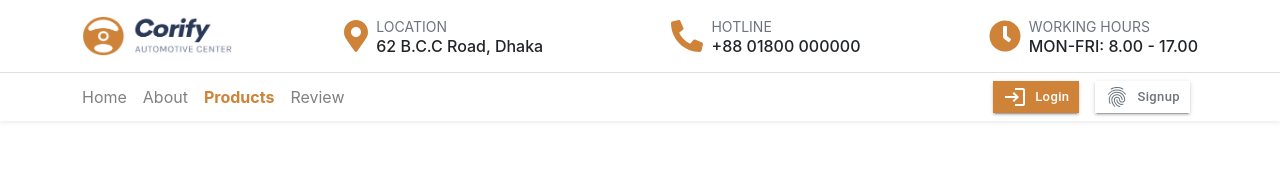
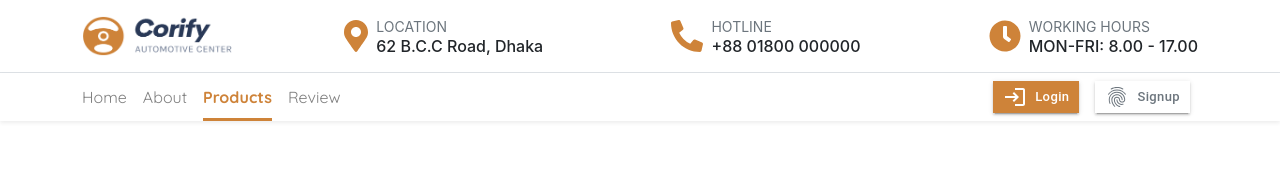
Before and after one commit to dev-shovon13/corify-client-react, a React (Create React App) app: page /products in a window 1280 px wide. Shown: the top 177 px of the page. Built offline with nearby package versions, Linux system fonts and the light colour scheme; no server answers.

Commit message:
few updates

```diff
--- a/src/Pages/Header/Header.css
+++ b/src/Pages/Header/Header.css
@@ -1,3 +1,12 @@
+@import url('https://fonts.googleapis.com/css2?family=Quicksand:wght@300;400;500;600;700&display=swap');
+.quick{
+    font-family: 'Quicksand', sans-serif;
+}
+.active{
+    color: "#CE8339";
+    font-weight: "bold";
+    border-bottom: "1px solid #CE8339"
+}
 a{
     text-decoration: none;
     color: gray;
--- a/src/Pages/Header/Header.js
+++ b/src/Pages/Header/Header.js
@@ -36,16 +36,16 @@ const Header = () => {
                     <div className="collapse navbar-collapse" id="navbarSupportedContent">
                         <ul className="navbar-nav me-auto mb-2 mb-lg-0">
                             <li className="nav-item me-3">
-                                <NavLink onClick={scrollToTop} className="text-decoration-none" activeStyle={{ color: "#CE8339", fontWeight: "bold" }} to="/home">Home</NavLink>
+                                <NavLink onClick={scrollToTop} className="text-decoration-none quick" activeStyle={{ color: "#CE8339", fontWeight: "bold", borderBottom: "3px solid #CE8339", paddingBottom: "11px" }} to="/home">Home</NavLink>
                             </li>
                             <li className="nav-item me-3">
-                                <NavLink onClick={scrollToTop} className="text-decoration-none" activeStyle={{ color: "#CE8339", fontWeight: "bold" }} to="/about">About</NavLink>
+                                <NavLink onClick={scrollToTop} className="text-decoration-none quick" activeStyle={{ color: "#CE8339", fontWeight: "bold", borderBottom: "3px solid #CE8339", paddingBottom: "11px" }} to="/about">About</NavLink>
                             </li>
                             <li className="nav-item me-3">
-                                <NavLink onClick={scrollToTop} className="text-decoration-none" activeStyle={{ color: "#CE8339", fontWeight: "bold" }} to="/products">Products</NavLink>
+                                <NavLink onClick={scrollToTop} className="text-decoration-none quick" activeStyle={{ color: "#CE8339", fontWeight: "bold", borderBottom: "3px solid #CE8339", paddingBottom: "11px" }} to="/products">Products</NavLink>
                             </li>
                             <li className="nav-item me-3">
-                                <NavLink onClick={scrollToTop} className="text-decoration-none" activeStyle={{ color: "#CE8339", fontWeight: "bold" }} to="/review">Review</NavLink>
+                                <NavLink onClick={scrollToTop} className="text-decoration-none quick" activeStyle={{ color: "#CE8339", fontWeight: "bold", borderBottom: "3px solid #CE8339", paddingBottom: "11px" }} to="/review">Review</NavLink>
                             </li>
                         </ul>
                         <ul className="navbar-nav mb-2 mb-lg-0">
--- a/src/Pages/Products/Product/Product.js
+++ b/src/Pages/Products/Product/Product.js
@@ -42,11 +42,15 @@ const Service = (props) => {
                         <span className="fw-light text-capitalize d-flex flex-column d-sm-block justify-content-center"><span><MapIcon /></span> <span>{run} KM</span></span>
                     </div>
                 </div>
-                <Link to={"/placeOrder/" + _id} className="buy-btn">
-                    <Button onClick={notify} variant="contained" size="small" className="banner-btn drive me-2 text-white fw-bold rounded-0">
-                        <AddShoppingCartIcon />Buy Now
-                    </Button>
-                </Link>
+                <div className="middle">
+                    <Link to={"/placeOrder/" + _id} className="buy-btn">
+                        <div className="buy-nw">
+                            <Button onClick={notify} variant="contained" size="small" className="banner-btn drive me-2 text-white fw-bold rounded-0">
+                                <AddShoppingCartIcon />Buy Now
+                            </Button>
+                        </div>
+                    </Link>
+                </div>
             </div>
         </div>
     )
--- a/src/Pages/Products/Products.css
+++ b/src/Pages/Products/Products.css
@@ -29,8 +29,32 @@
 .product-img{
     height: 220px;
     width: 100%;
-    transition: all 0.5s;
+    opacity: 1;
+    display: block;
+    transition: .5s ease;
+    backface-visibility: hidden;
 }
+.middle {
+    transition: .5s ease;
+    opacity: 0;
+    position: absolute;
+    top: 30%;
+    left: 50%;
+    transform: translate(-50%, -50%);
+    -ms-transform: translate(-50%, -50%);
+    text-align: center;
+}
+
+.car-card:hover .middle {
+    opacity: 1;
+}
+.car-card:hover .product-img {
+    opacity: 0.8;
+}
+.car-card:hover{
+   cursor: pointer;
+}
+
 .product-img-order{
     height: 250px;
 }
@@ -38,17 +62,6 @@
     opacity: 0.8;
     cursor: pointer;
     transform: scale(1.05);
-}
-.buy-btn{
-    position: absolute;
-    top: 0;
-    margin: 0 auto !important;
-    display: none;
-    transition: all 0.9s;
-}
-.car-card:hover .buy-btn{
-    display: block;
-    transition: all 1s;
 }
 
 @media (max-width:668px){
--- a/src/components/ScrollButton/ScrollButton.css
+++ b/src/components/ScrollButton/ScrollButton.css
@@ -8,5 +8,6 @@
     cursor: pointer;
 }
 .opacity{
+    background-color: #CE8339;
     opacity: 0.5;
 }
--- a/src/components/ScrollButton/ScrollButton.js
+++ b/src/components/ScrollButton/ScrollButton.js
@@ -28,7 +28,7 @@ const ScrollButton = () => {
 
     return (
         <div className="scroll-btn">
-            <FontAwesomeIcon icon={faArrowUp} className="bg-secondary opacity rounded text-white p-2" onClick={scrollToTop} style={{ display: visible ? 'inline' : 'none' }} />
+            <FontAwesomeIcon icon={faArrowUp} className="opacity rounded text-white p-2" onClick={scrollToTop} style={{ display: visible ? 'inline' : 'none' }} />
         </div>
     );
 }
```
Lines whose indentation alone changed are shown as unchanged.
